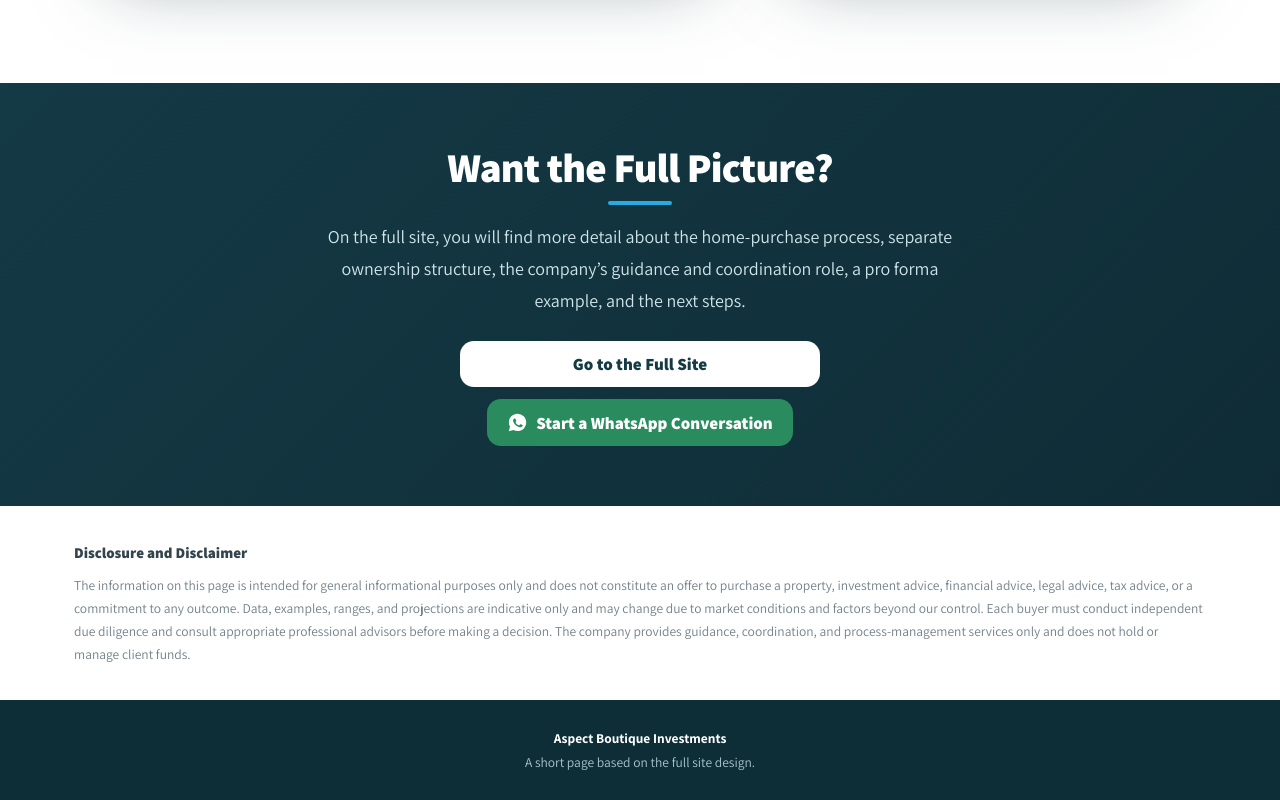
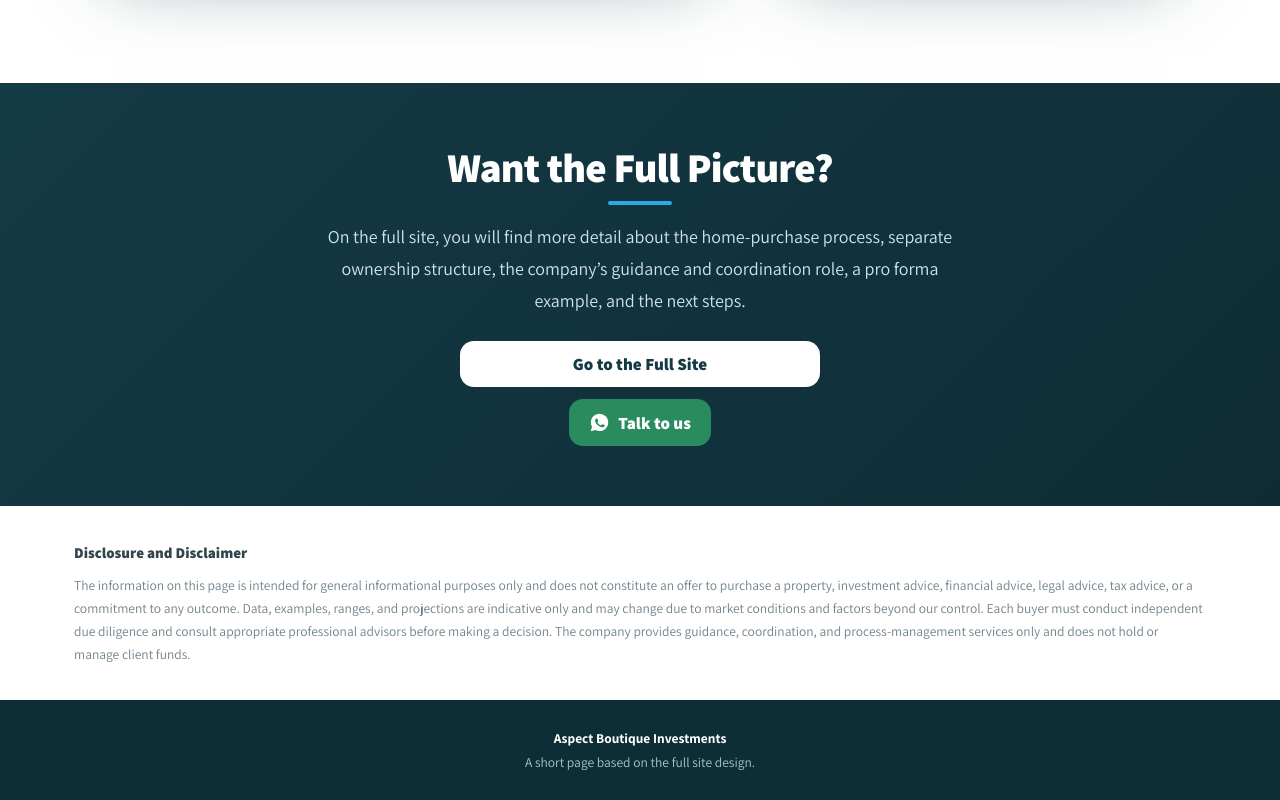
Before and after one commit to yw-abi/texas-investors, a plain HTML site: page en/sh.html in a window 1280 px wide. Shown: the part 4583-5383 px from the top of the page. Drawn offline with Linux system fonts and the light colour scheme.

Commit message:
Update sh.html

```diff
--- a/en/sh.html
+++ b/en/sh.html
@@ -283,9 +283,9 @@
 <h2>Want the Full Picture?</h2>
 <p>On the full site, you will find more detail about the home-purchase process, separate ownership structure, the company’s guidance and coordination role, a pro forma example, and the next steps.</p>
 <a class="btn primary" href="index.html" style="display:flex;max-width:360px;margin:0 auto 12px;">Go to the Full Site</a>
-<a aria-label="Start a WhatsApp conversation" class="btn wa-btn" href="https://wa.me/972537650555?text=Hello%2C%20I%20came%20from%20the%20Aspect%20website%20and%20would%20like%20to%20learn%20more%20about%20purchasing%20new%20homes%20in%20Houston." rel="noopener" target="_blank">
+<a aria-label="Talk to us" class="btn wa-btn" href="https://wa.me/19498649674?text=Hello%2C%20I%20came%20from%20the%20Aspect%20website%20and%20would%20like%20to%20learn%20more%20about%20purchasing%20new%20homes%20in%20Houston." rel="noopener" target="_blank">
 <svg aria-hidden="true" fill="#fff" height="21" viewbox="0 0 24 24" width="21" xmlns="http://www.w3.org/2000/svg"><path d="M12.04 2c-5.46 0-9.91 4.45-9.91 9.91 0 1.75.46 3.45 1.32 4.95L2.05 22l5.25-1.38c1.45.79 3.08 1.21 4.74 1.21h.01c5.46 0 9.91-4.45 9.91-9.91 0-2.65-1.03-5.14-2.9-7.01A9.82 9.82 0 0 0 12.04 2zm5.8 14.13c-.24.68-1.42 1.31-1.95 1.36-.5.05-.96.24-3.23-.67-2.73-1.08-4.46-3.86-4.6-4.04-.13-.18-1.1-1.46-1.1-2.79 0-1.33.7-1.98.95-2.25.24-.27.53-.34.71-.34.18 0 .35 0 .51.01.16.01.39-.06.6.46.24.58.81 2 .88 2.14.07.14.12.31.02.49-.09.18-.14.29-.27.45-.14.16-.29.36-.41.48-.14.14-.28.29-.12.56.16.27.71 1.17 1.53 1.9 1.05.94 1.94 1.23 2.21 1.37.27.14.43.12.59-.07.16-.18.68-.79.86-1.06.18-.27.36-.22.6-.13.24.09 1.55.73 1.82.86.27.14.45.2.51.31.07.12.07.66-.17 1.32z"></path></svg>
-        Start a WhatsApp Conversation
+        Talk to us
       </a>
 </div>
 </section>
```
